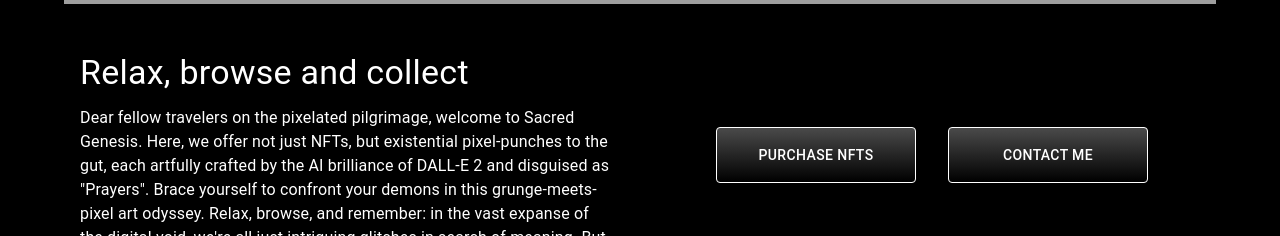
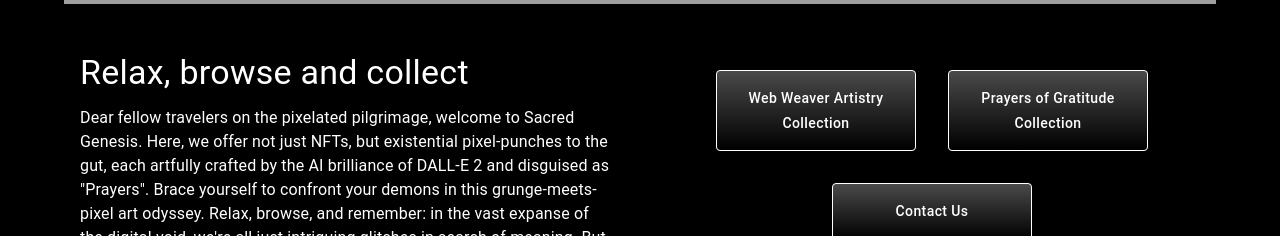
Before and after one commit to Nivix047/sacred_genesis_web, a React (Create React App) app: page / in a window 1280 px wide. Shown: the part 716-952 px from the top of the page. Built offline with nearby package versions, Linux system fonts and the light colour scheme; grey boxes are pictures that could not be loaded.

Commit message:
Updated home page / updated onClicks to direct user to differnt URLs

```diff
--- a/src/components/pages/Home/index.js
+++ b/src/components/pages/Home/index.js
@@ -5,7 +5,11 @@ import "./Home.css";
 
 const Home = () => {
   const navigate = useNavigate();
-  const openseaUrl = "https://opensea.io/Sacred-Genesis";
+  const WWACurl =
+    "https://opensea.io/collection/web-weaver-artistry-collection";
+
+  const POGCurl =
+    "https://opensea.io/collection/prayers-of-gratitude-collection";
 
   const handleContactClick = () => {
     navigate("/contact");
@@ -61,7 +65,7 @@ const Home = () => {
                 }}
               >
                 <a
-                  href={openseaUrl}
+                  href={WWACurl}
                   target="_blank"
                   rel="noopener noreferrer"
                   style={{ textDecoration: "none" }}
@@ -72,6 +76,7 @@ const Home = () => {
                     className="styled-button"
                     id="purchase-nft-btn"
                     sx={{
+                      textTransform: "none",
                       background: "linear-gradient(180deg, #4a4a4a, #000000)",
                       padding: "15px 30px",
                       width: 200,
@@ -85,7 +90,36 @@ const Home = () => {
                       },
                     }}
                   >
-                    PURCHASE NFTS
+                    Web Weaver Artistry Collection
+                  </Button>
+                </a>
+                <a
+                  href={POGCurl}
+                  target="_blank"
+                  rel="noopener noreferrer"
+                  style={{ textDecoration: "none" }}
+                >
+                  <Button
+                    variant="contained"
+                    color="primary"
+                    className="styled-button"
+                    id="purchase-nft-btn"
+                    sx={{
+                      textTransform: "none",
+                      background: "linear-gradient(180deg, #4a4a4a, #000000)",
+                      padding: "15px 30px",
+                      width: 200,
+                      borderColor: "white",
+                      borderWidth: "1px",
+                      borderStyle: "solid",
+                      backgroundColor: "#5f5f5f", // Normal state background
+                      ":hover": {
+                        background: "linear-gradient(180deg, #5f5f5f, #0a0a0a)", // Darker gradient on hover
+                        borderColor: "white", // Keep the border color for the hover state if you want
+                      },
+                    }}
+                  >
+                    Prayers of Gratitude Collection
                   </Button>
                 </a>
                 <Button
@@ -93,6 +127,7 @@ const Home = () => {
                   color="primary"
                   onClick={handleContactClick}
                   sx={{
+                    textTransform: "none",
                     background: "linear-gradient(180deg, #4a4a4a, #000000)",
                     width: 200,
                     padding: "15px 30px",
@@ -106,7 +141,7 @@ const Home = () => {
                     },
                   }}
                 >
-                  CONTACT ME
+                  Contact Us
                 </Button>
               </Box>
             </Grid>
```
